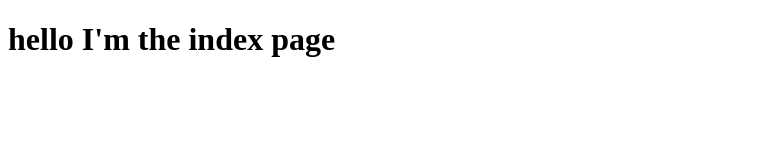
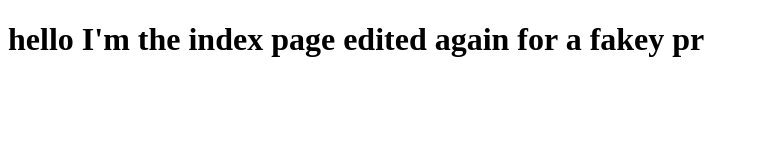
Before and after one commit to aitchiss/lighthouse-test-site, a website: page build/index.html in a window 1280 px wide. Shown: the whole page, without its empty margins (0-758 px from the left). Drawn offline with Linux system fonts and the light colour scheme.

Commit message:
Update index.html

```diff
--- a/build/index.html
+++ b/build/index.html
@@ -7,6 +7,6 @@
     <title>Index page</title>
 </head>
 <body>
-    <h1>hello I'm the index page</h1>
+    <h1>hello I'm the index page edited again for a fakey pr</h1>
 </body>
 </html>
```
